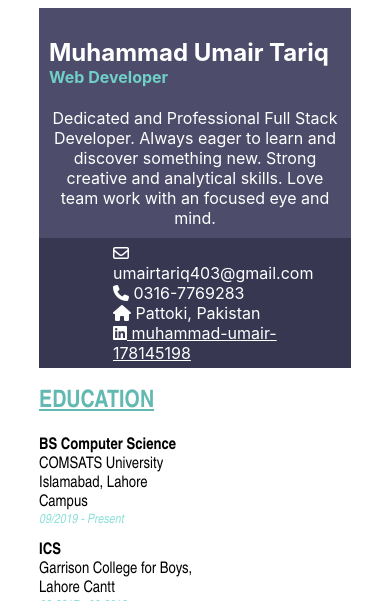
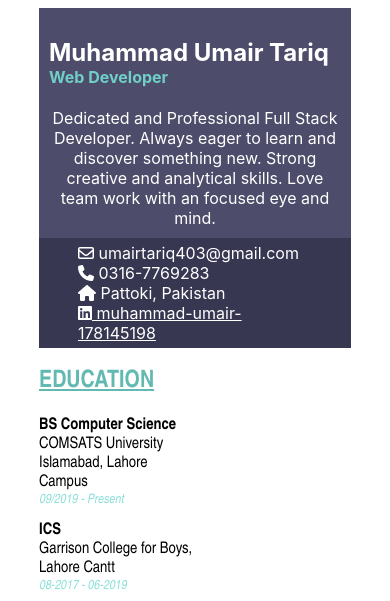
Before and after one commit to umair055/CV, a PHP site: page / in a window 390 px wide. Shown: the top 601 px of the page. Run offline with PHP 8.4, Linux system fonts and the light colour scheme; some libraries are stand-ins or nearby versions.

Commit message:
Update styles.css

```diff
--- a/styles.css
+++ b/styles.css
@@ -223,6 +223,7 @@
     }
     .contact ul{
         flex-direction: column;
+        padding-left: 5px;
     }
     .contact{
         padding-left: 2px;
```
